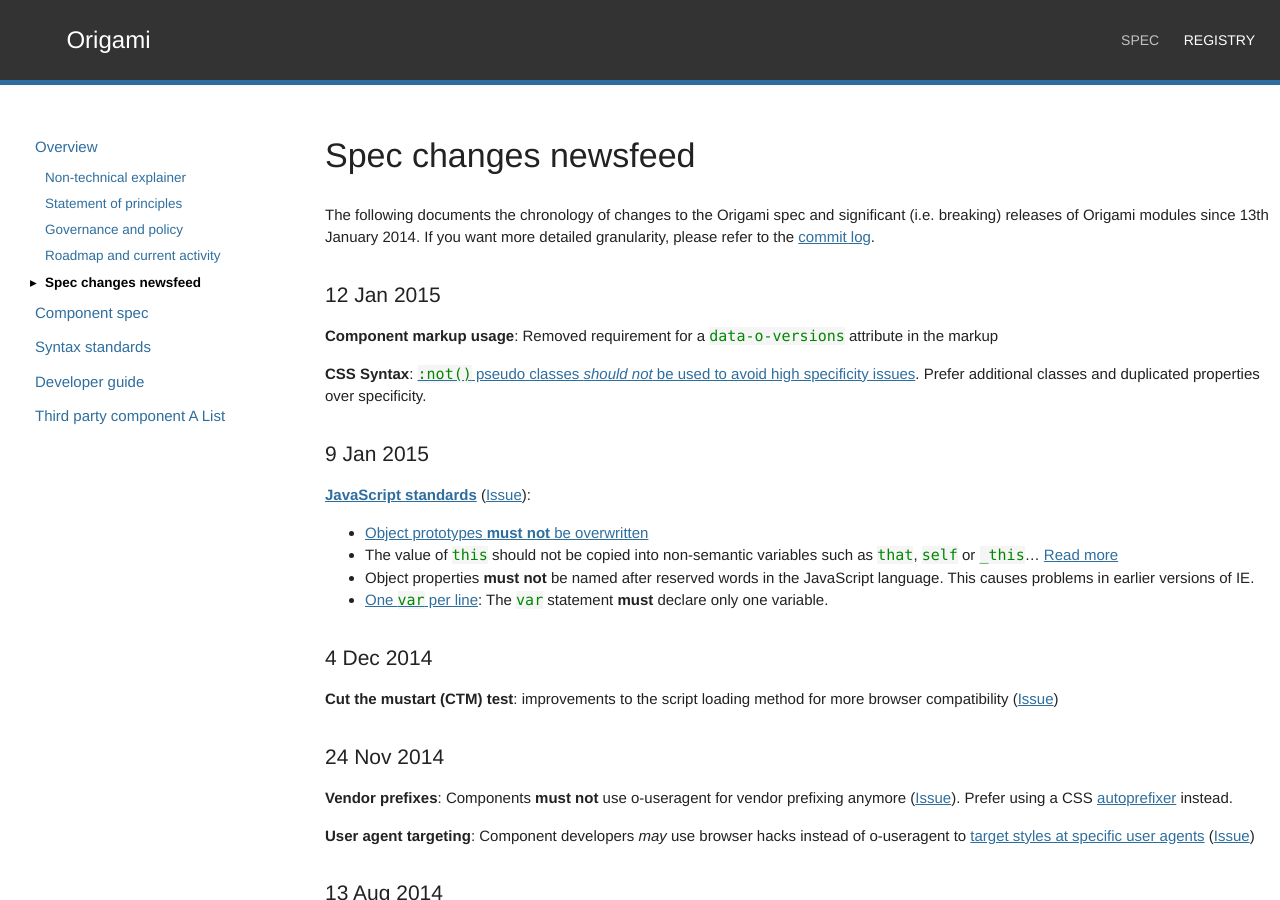
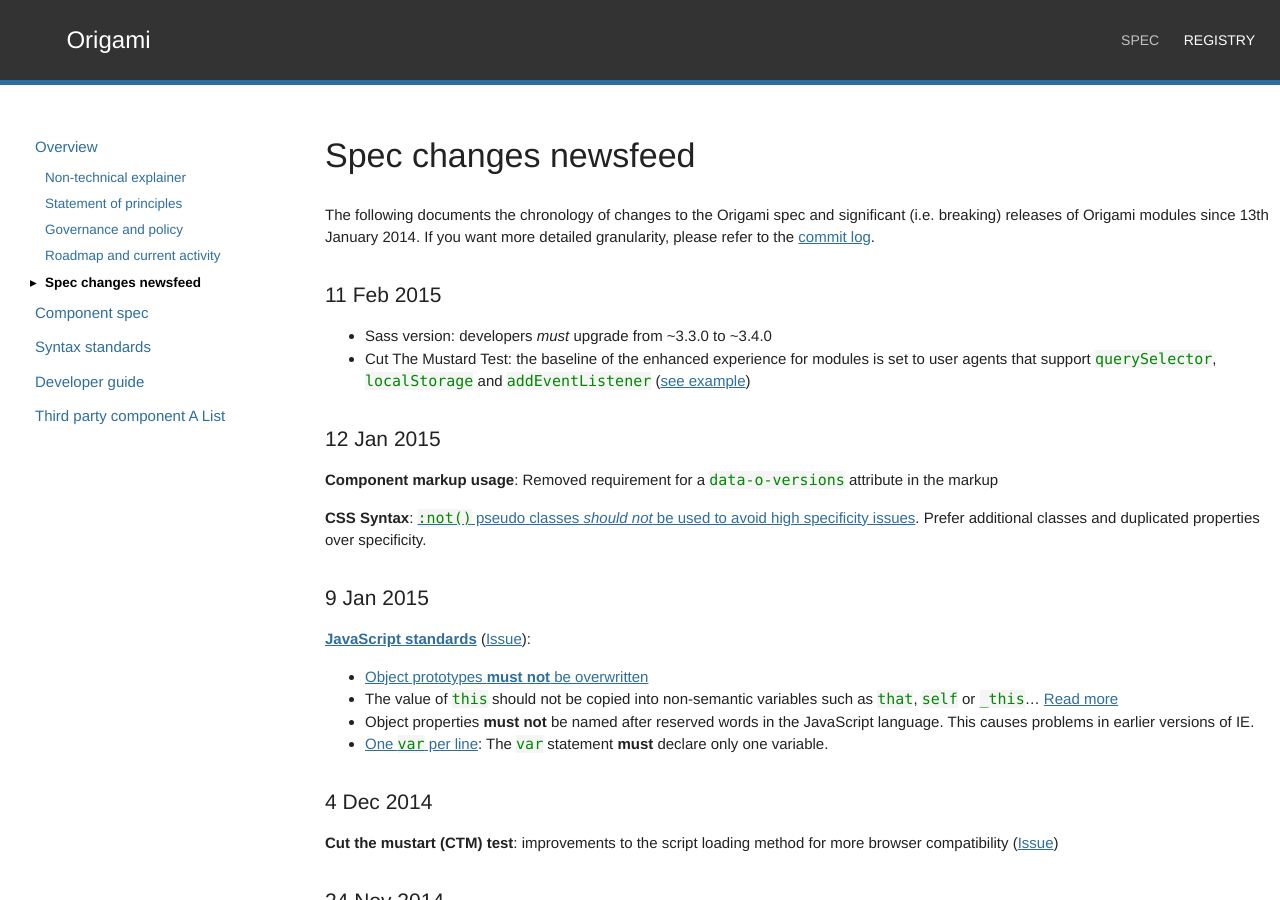
Before and after one commit to Financial-Times/ft-origami, a Jekyll site: the page built from docs/overview/changes.md, in a window 1280 px wide and 900 px high. Built offline with Jekyll 4.4.1, drawn with Linux system fonts in a browser that asks for light colours; some web fonts are replaced; comment, search, counter and statistics services are not loaded.

Commit message:
Update changes.md

```diff
--- a/docs/overview/changes.md
+++ b/docs/overview/changes.md
@@ -8,6 +8,11 @@ permalink: /docs/overview/changes/
 #Spec changes newsfeed
 
 The following documents the chronology of changes to the Origami spec and significant (i.e. breaking) releases of Origami modules since 13th January 2014.  If you want more detailed granularity, please refer to the [commit log](https://github.com/Financial-Times/ft-origami/commits/gh-pages).
+
+###11 Feb 2015
+
+- Sass version: developers *must* upgrade from ~3.3.0 to ~3.4.0
+- Cut The Mustard Test: the baseline of the enhanced experience for modules is set to user agents that support `querySelector`, `localStorage` and `addEventListener` ([see example](https://github.com/Financial-Times/ft-origami/blob/gh-pages/examples/ctm.html#L15))
 
 ###12 Jan 2015
 
```
